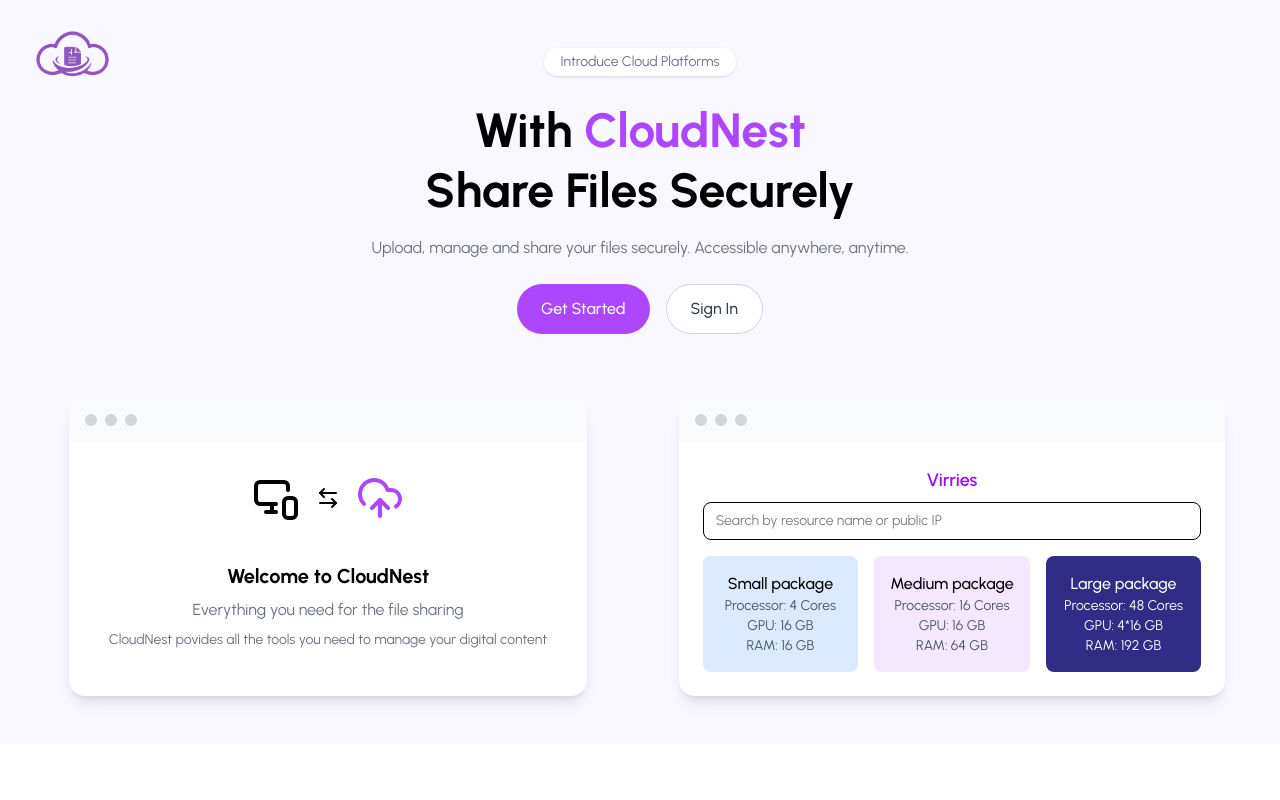
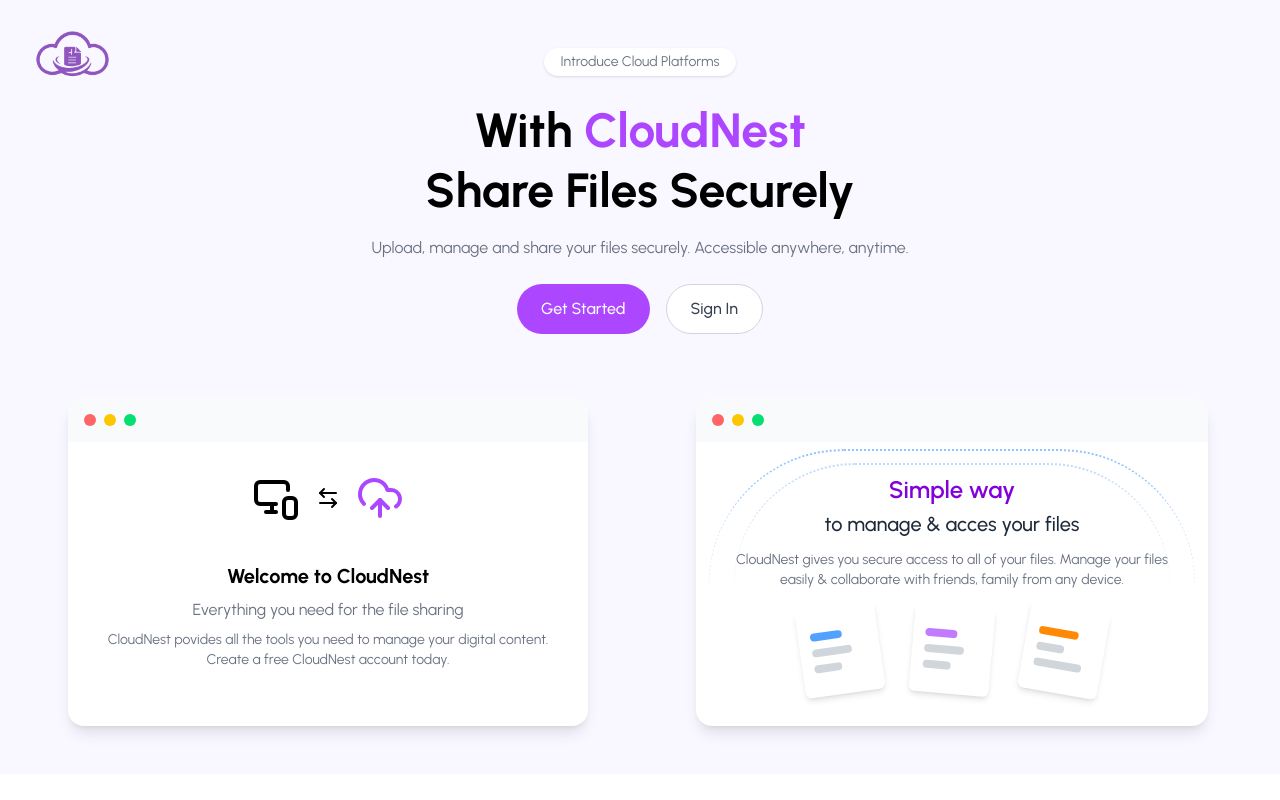
Before and after one commit to SunitCodes/CloudNest, a React (Vite) app in the folder frontend/: page / in a window 1280 px wide. Shown: the top 800 px of the page. Built offline with nearby package versions, Linux system fonts and the light colour scheme; no server answers.

Commit message:
minor ui update

```diff
--- a/frontend/src/components/Navbar.jsx
+++ b/frontend/src/components/Navbar.jsx
@@ -46,7 +46,7 @@ const Navbar = ({activeMenu}) => {
           <Link to="/subscription">
             <CreditsDisplay credits={5}/>
           </Link>
-          <div className="relative">
+          <div className="relative pt-2">
             <UserButton/>
           </div>
         </div>
--- a/frontend/src/components/landingpage/HeroSection.jsx
+++ b/frontend/src/components/landingpage/HeroSection.jsx
@@ -51,9 +51,9 @@ const HeroSection = ({openSignIn, openSignUp}) => {
           <div className="bg-white shadow-lg rounded-2xl overflow-hidden max-w-m mx-auto">
             {/* 3 dots */}
             <div className="flex items-center space-x-2 px-4 py-4 bg-gray-50">
-              <span className="w-3 h-3 bg-gray-300 rounded-full"></span>
-              <span className="w-3 h-3 bg-gray-300 rounded-full"></span>
-              <span className="w-3 h-3 bg-gray-300 rounded-full"></span>
+              <span className="w-3 h-3 bg-red-400 rounded-full"></span>
+              <span className="w-3 h-3 bg-yellow-400 rounded-full"></span>
+              <span className="w-3 h-3 bg-green-400 rounded-full"></span>
             </div>
             {/* Content */}
             <div className="p-8  text-center px-10 ">
@@ -67,47 +67,60 @@ const HeroSection = ({openSignIn, openSignUp}) => {
                 Everything you need for the file sharing
               </p>
               <p className="text-gray-500 mt-2 text-sm">
-                CloudNest povides all the tools you need to manage your digital content
+                CloudNest povides all the tools you need to manage your digital content. <br/>
+                Create a free CloudNest account today.
               </p>
             </div>
           </div>
 
            {/* Right Box */}
-          <div className="bg-white shadow-lg rounded-2xl overflow-hidden max-w-m mx-auto">
+          <div className="bg-white shadow-lg rounded-2xl overflow-hidden max-w-2xl mx-auto">
             {/* 3 dots */}
             <div className="flex items-center space-x-2 px-4 py-4 bg-gray-50">
-              <span className="w-3 h-3 bg-gray-300 rounded-full"></span>
-              <span className="w-3 h-3 bg-gray-300 rounded-full"></span>
-              <span className="w-3 h-3 bg-gray-300 rounded-full"></span>
+              <span className="w-3 h-3 bg-red-400 rounded-full"></span>
+              <span className="w-3 h-3 bg-yellow-400 rounded-full"></span>
+              <span className="w-3 h-3 bg-green-400 rounded-full"></span>
             </div>
+
             {/* Content */}
-            <div className="p-6">
-              <h3 className="font-semibold text-lg text-purple-600">Virries</h3>
-              <input
-                type="text"
-                placeholder="Search by resource name or public IP"
-                className="mt-2 w-full border rounded-lg px-3 py-2 text-sm"
-              />
-              <div className="grid grid-cols-1 sm:grid-cols-3 gap-4 mt-4">
-                <div className="bg-blue-100 p-4 rounded-lg">
-                  <p className="font-medium">Small package</p>
-                  <p className="text-sm text-gray-600">Processor: 4 Cores</p>
-                  <p className="text-sm text-gray-600">GPU: 16 GB</p>
-                  <p className="text-sm text-gray-600">RAM: 16 GB</p>
+            <div className="p-8 text-center relative">
+              {/* Heading */}
+              <h2 className="text-2xl font-semibold text-purple-700">
+                Simple way
+              </h2>
+              <h3 className="text-xl font-medium text-gray-800 mt-1">
+                to manage & acces your files
+              </h3>
+              <p className="text-sm text-gray-500 mt-3 max-w-md mx-auto">
+                CloudNest gives you secure access to all of your files. Manage your files easily &
+                collaborate with friends, family from any device.
+              </p>
+
+              {/* Decorative arcs */}
+              <div className="absolute inset-0 flex justify-center items-center pointer-events-none">
+                <div className="w-[85%] h-[85%] border-t-2 border-dotted border-blue-200 rounded-full absolute"></div>
+                <div className="w-[95%] h-[95%] border-t-2 border-dotted border-blue-300 rounded-full absolute"></div>
+              </div>
+
+              {/* Floating files */}
+              <div className="relative flex justify-center gap-8 mt-4 ">
+                <div className="bg-white shadow-md rounded-md px-3 py-6 w-20 rotate-[-8deg]">
+                  <div className="h-2 w-8 bg-blue-400 rounded mb-2"></div>
+                  <div className="h-2 w-10 bg-gray-300 rounded mb-2"></div>
+                  <div className="h-2 w-7 bg-gray-300 rounded"></div>
                 </div>
-                <div className="bg-purple-100 p-4 rounded-lg">
-                  <p className="font-medium">Medium package</p>
-                  <p className="text-sm text-gray-600">Processor: 16 Cores</p>
-                  <p className="text-sm text-gray-600">GPU: 16 GB</p>
-                  <p className="text-sm text-gray-600">RAM: 64 GB</p>
+                <div className="bg-white shadow-md rounded-md px-3 py-6 w-20 rotate-[5deg]">
+                  <div className="h-2 w-8 bg-purple-400 rounded mb-2"></div>
+                  <div className="h-2 w-10 bg-gray-300 rounded mb-2"></div>
+                  <div className="h-2 w-7 bg-gray-300 rounded"></div>
                 </div>
-                <div className="bg-indigo-900 text-white p-4 rounded-lg">
-                  <p className="font-medium">Large package</p>
-                  <p className="text-sm">Processor: 48 Cores</p>
-                  <p className="text-sm">GPU: 4*16 GB</p>
-                  <p className="text-sm">RAM: 192 GB</p>
+                <div className="bg-white shadow-md rounded-md px-3 py-6 w-20 rotate-[10deg]">
+                  <div className="h-2 w-10 bg-orange-400 rounded mb-2"></div>
+                  <div className="h-2 w-7 bg-gray-300 rounded mb-2"></div>
+                  <div className="h-2 w-12 bg-gray-300 rounded"></div>
                 </div>
               </div>
+
             </div>
           </div>
         </div>
--- a/frontend/src/pages/Dashboard.jsx
+++ b/frontend/src/pages/Dashboard.jsx
@@ -1,7 +1,19 @@
-import React from 'react'
+import React, { useEffect } from 'react'
 import DashboardLayout from '../layout/DashboardLayout'
+import { useAuth } from '@clerk/clerk-react'
 
 const Dashboard = () => {
+
+  const {getToken} = useAuth();
+  useEffect( () => {
+    const displayToken = async () => {
+      const token = await getToken();
+      console.log("token: ",token);
+
+    }
+    displayToken();
+  }, [])
+
   return (
     <DashboardLayout activeMenu="Dashboard">
       <div>
```
